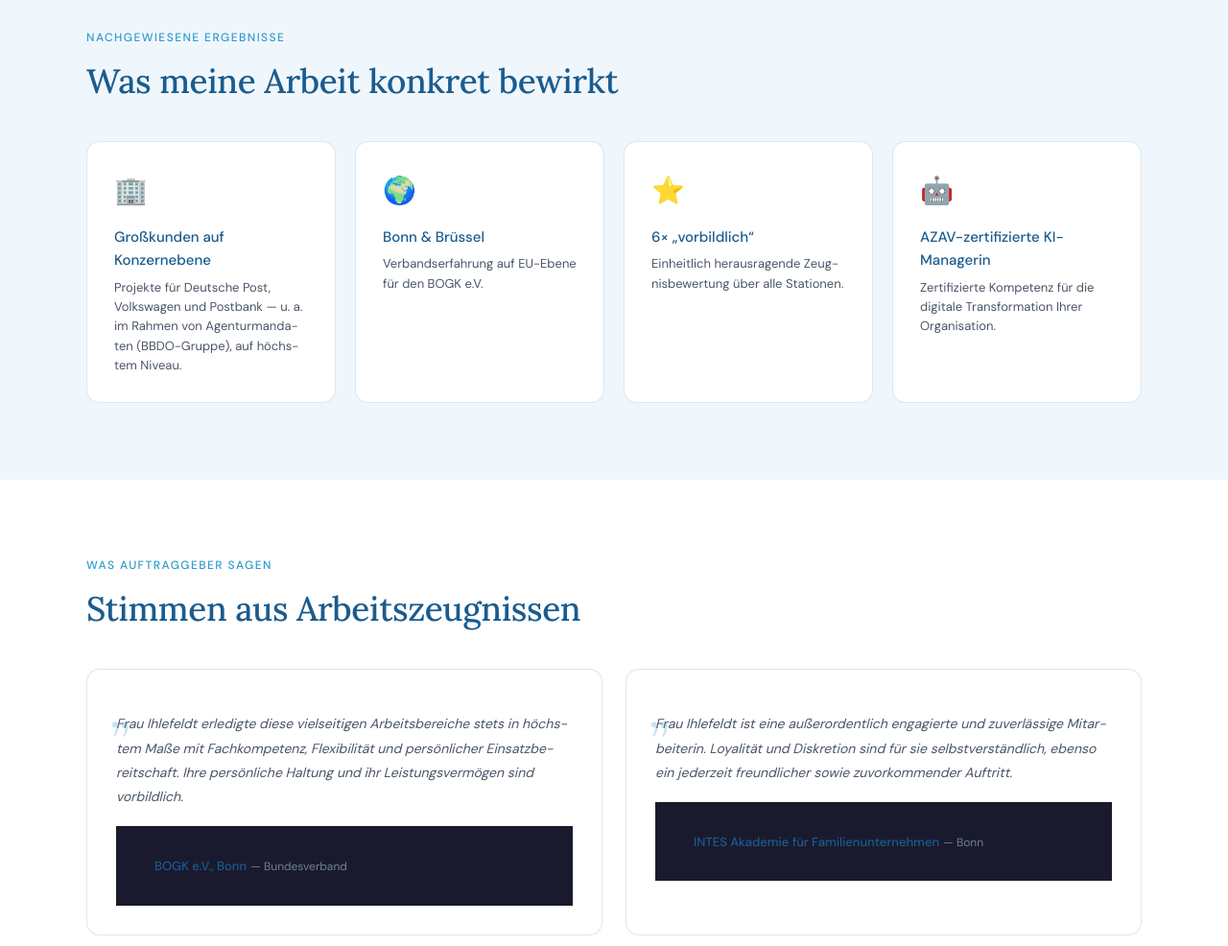
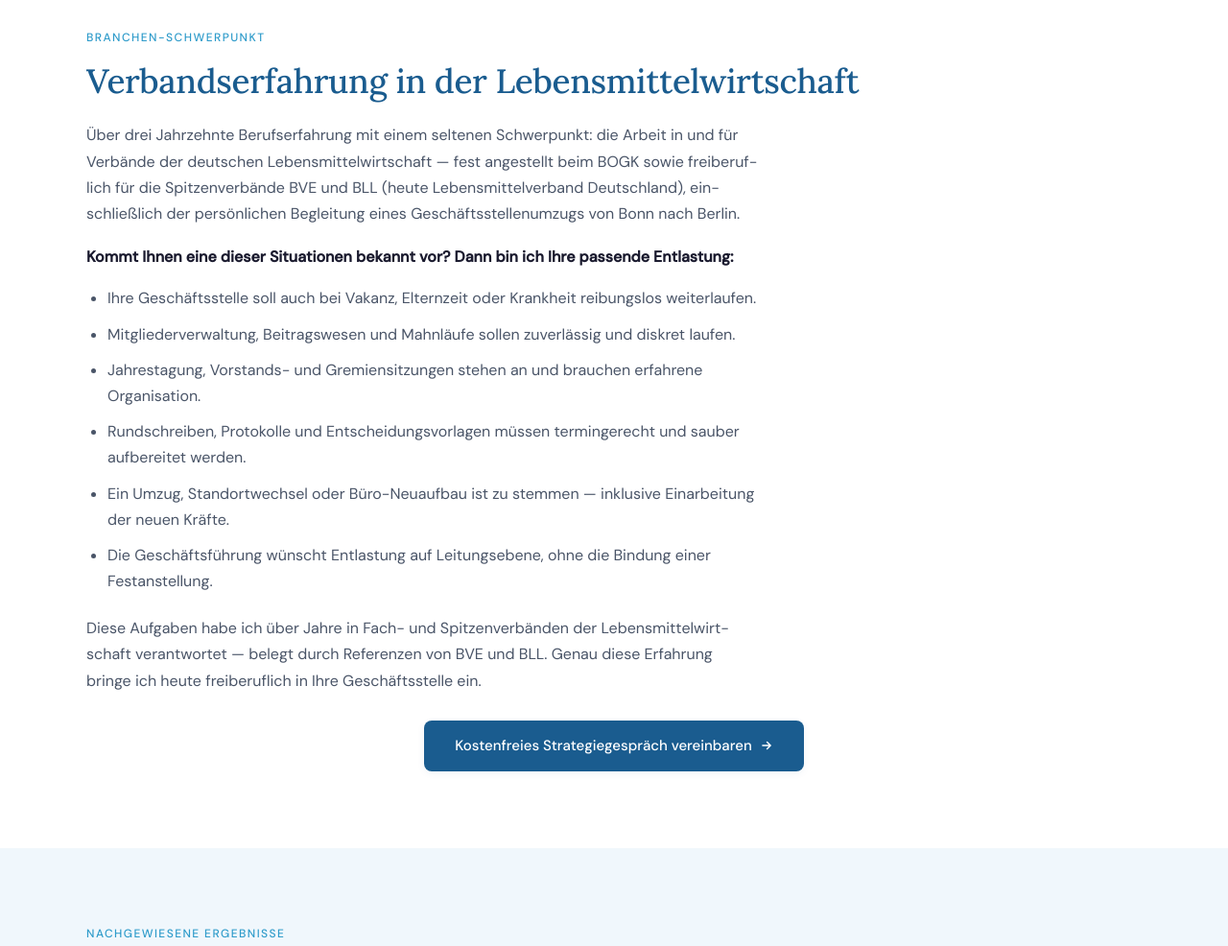
Before and after one commit to dci-ihlefeldt/dci-ihlefeldt.github.io, a plain HTML site: page index.html in a window 1280 px wide. Shown: the part 5440-6426 px from the top of the page at 96% size. Drawn offline with Linux system fonts and the light colour scheme; files whose address does not match are found by name.

Commit message:
Add files via upload

```diff
--- a/index.html
+++ b/index.html
@@ -868,6 +868,31 @@ footer { background: var(--text); padding: 28px 40px; }
   </div>
 </section>
 
+<!-- VERBANDSERFAHRUNG LEBENSMITTELWIRTSCHAFT -->
+<div style="padding: 80px 40px;">
+  <div class="section-inner">
+    <p class="eyebrow">Branchen-Schwerpunkt</p>
+    <h2>Verbandserfahrung in der Lebensmittelwirtschaft</h2>
+    <p class="section-lead">Über drei Jahrzehnte Berufserfahrung mit einem seltenen Schwerpunkt: die Arbeit in und für Verbände der deutschen Lebensmittelwirtschaft &mdash; fest angestellt beim BOGK sowie freiberuflich für die Spitzenverbände BVE und BLL (heute Lebensmittelverband Deutschland), einschließlich der persönlichen Begleitung eines Geschäftsstellenumzugs von Bonn nach Berlin.</p>
+    <p class="section-lead" style="margin-top:18px;font-weight:600;color:var(--text);">Kommt Ihnen eine dieser Situationen bekannt vor? Dann bin ich Ihre passende Entlastung:</p>
+    <ul style="max-width:700px;margin:16px 0 0;padding-left:22px;color:var(--text-mid);font-size:16px;line-height:1.7;">
+      <li style="margin-bottom:10px;">Ihre Geschäftsstelle soll auch bei Vakanz, Elternzeit oder Krankheit reibungslos weiterlaufen.</li>
+      <li style="margin-bottom:10px;">Mitgliederverwaltung, Beitragswesen und Mahnläufe sollen zuverlässig und diskret laufen.</li>
+      <li style="margin-bottom:10px;">Jahrestagung, Vorstands- und Gremiensitzungen stehen an und brauchen erfahrene Organisation.</li>
+      <li style="margin-bottom:10px;">Rundschreiben, Protokolle und Entscheidungsvorlagen müssen termingerecht und sauber aufbereitet werden.</li>
+      <li style="margin-bottom:10px;">Ein Umzug, Standortwechsel oder Büro-Neuaufbau ist zu stemmen &mdash; inklusive Einarbeitung der neuen Kräfte.</li>
+      <li>Die Geschäftsführung wünscht Entlastung auf Leitungsebene, ohne die Bindung einer Festanstellung.</li>
+    </ul>
+    <p class="section-lead" style="margin-top:22px;">Diese Aufgaben habe ich über Jahre in Fach- und Spitzenverbänden der Lebensmittelwirtschaft verantwortet &mdash; belegt durch Referenzen von BVE und BLL. Genau diese Erfahrung bringe ich heute freiberuflich in Ihre Geschäftsstelle ein.</p>
+    <div class="hero-actions" style="margin-top:28px;">
+      <a href="#kontakt" class="btn-primary">
+        Kostenfreies Strategiegespräch vereinbaren
+        <svg width="14" height="14" viewBox="0 0 24 24" fill="none" stroke="currentColor" stroke-width="2.5" stroke-linecap="round" aria-hidden="true"><path d="M5 12h14m-6-6 6 6-6 6"/></svg>
+      </a>
+    </div>
+  </div>
+</div>
+
 <!-- WINS / STATS -->
 <section id="wins" aria-labelledby="wins-title">
   <div class="section-inner">
```
